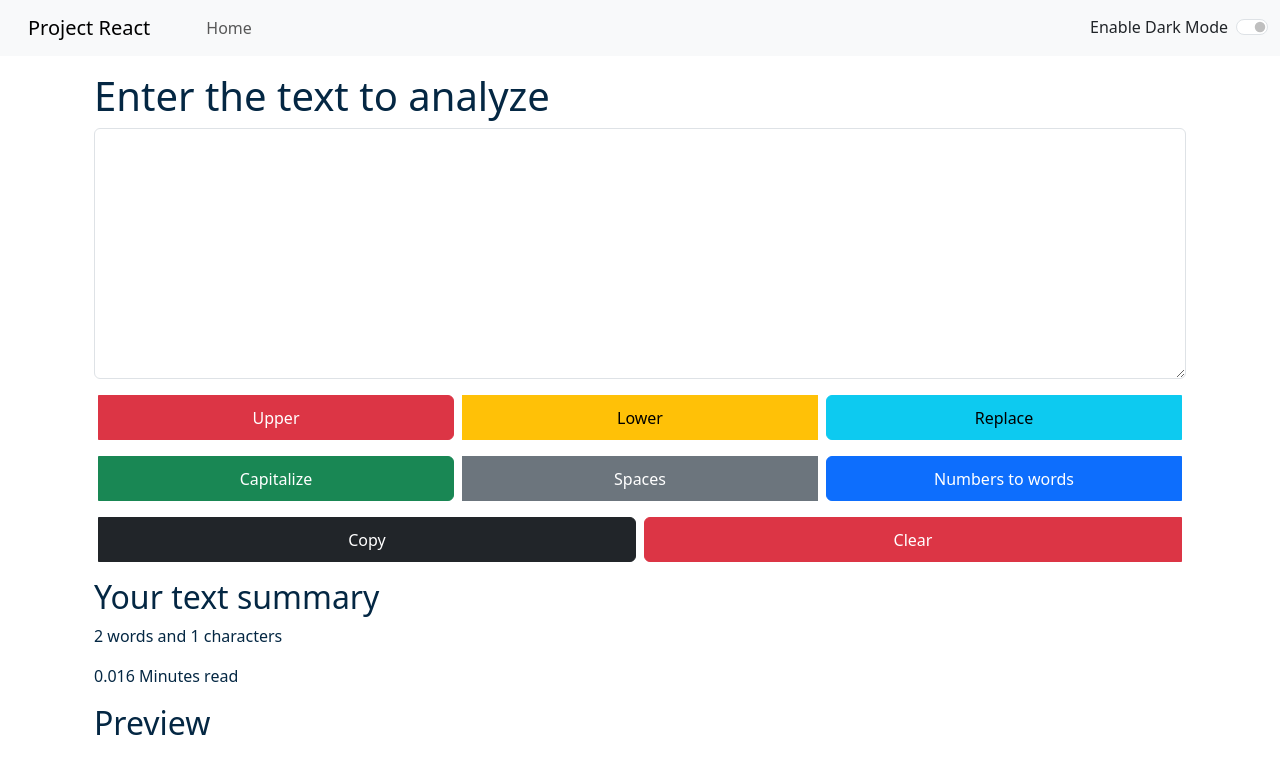
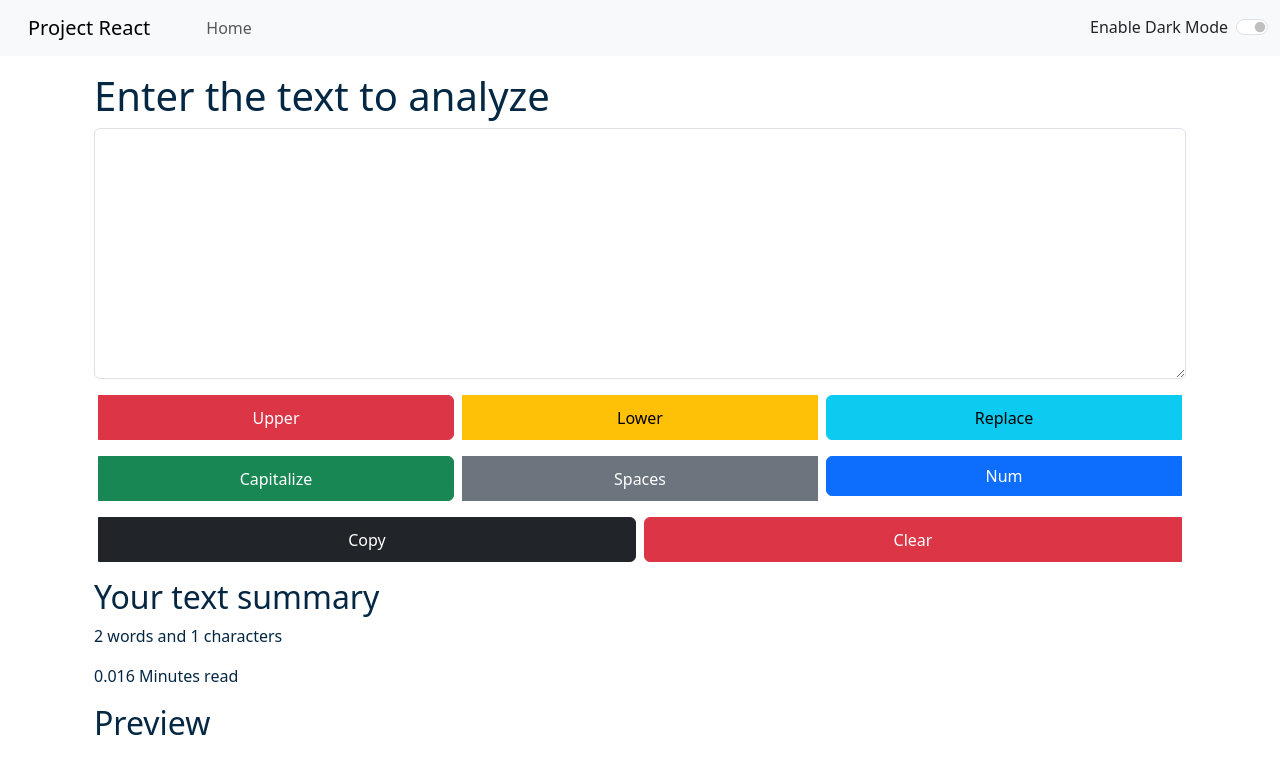
Before and after one commit to rashvath/TEXT, a React (Create React App) app: page / in a window 1280 px wide. Shown: the top 774 px of the page. Built offline with nearby package versions, Linux system fonts and the light colour scheme.

Commit message:
Your commit message

```diff
--- a/src/components/TextForm.js
+++ b/src/components/TextForm.js
@@ -116,7 +116,7 @@ export default function TextForm(props) {
   <div className="btn-group" role="group" aria-label="Formatting">
     <button type="button" className="btn btn-success mx-1" style={{ width: '80px', height: '45px' }} onClick={FirstCapital}>Capitalize</button>
     <button type="button" className="btn btn-secondary mx-1" style={{ width: '80px', height: '45px' }} onClick={handleRemoveSpaces}>Spaces</button>
-    <button type="button" className="btn btn-primary mx-1" style={{ width: '80px', height: '45px' }} onClick={handleNumbersToWords}>Numbers to words</button>
+    <button type="button" className="btn btn-primary mx-1" style={{ width: '80px', height: '40px' }} onClick={handleNumbersToWords}>Num</button>
   </div>
 
   <div className="btn-group" role="group" aria-label="Actions">
```
